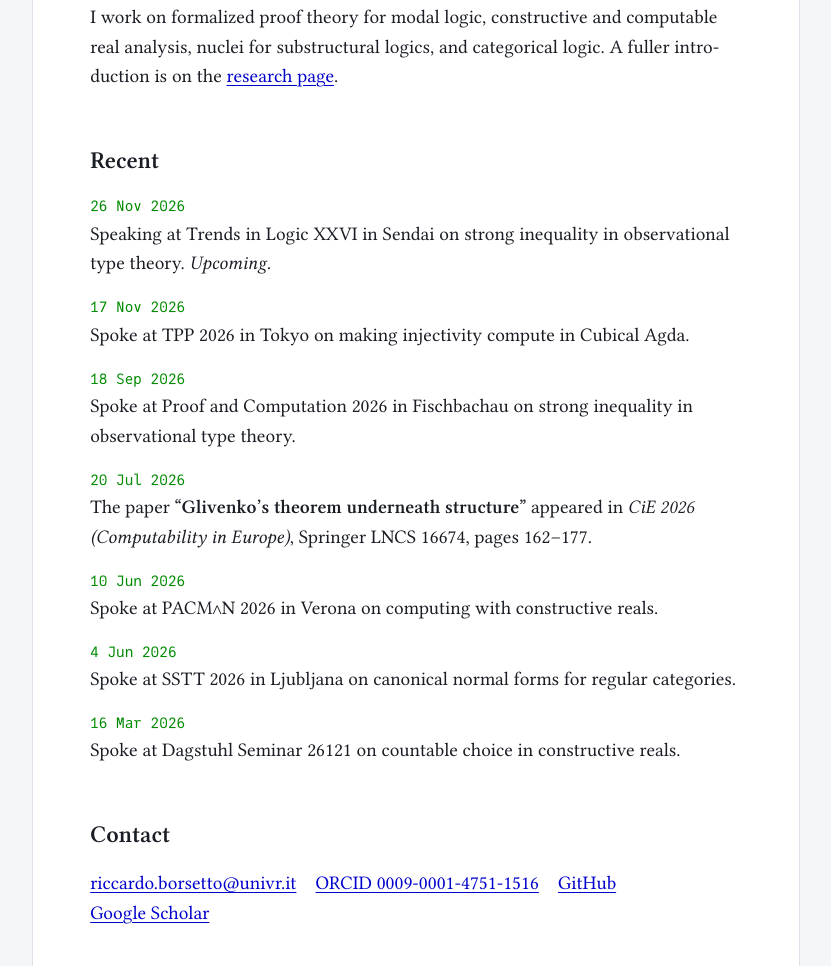
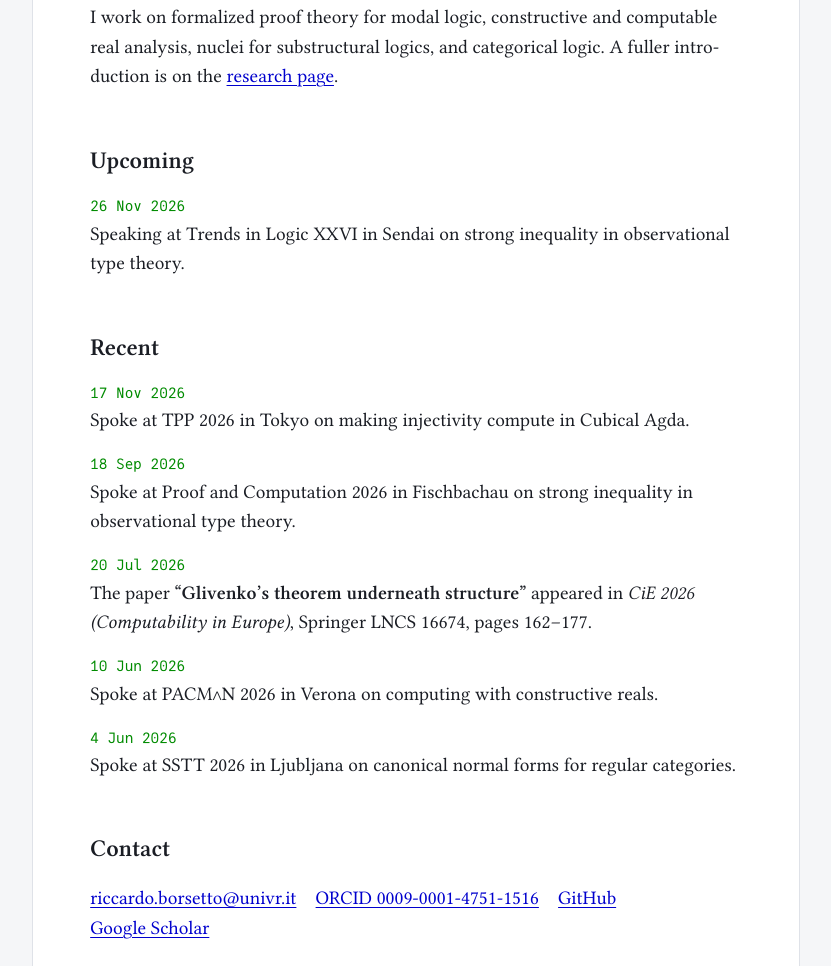
Before and after one commit to eapiova/eapiova.github.io, a plain HTML site: page agda/index.html in a window 1280 px wide. Shown: the part 397-1363 px from the top of the page, without its empty margins (378-1209 px from the left). Drawn offline with Linux system fonts and the light colour scheme.

Commit message:
Publish academic site

```diff
--- a/agda.css
+++ b/agda.css
@@ -186,6 +186,7 @@ li + li { margin-top: 0.3rem; }
 
 /* Entries: the date or label as a constructor-coloured stamp above. */
 ol.entries { margin: 0; padding: 0; list-style: none; }
+p.none { color: var(--muted); font-style: italic; }
 .entry { margin: 0 0 1.4rem; }
 .timeline .entry { margin-bottom: 0.9rem; }
 .entry .when {
--- a/agda/index.html
+++ b/agda/index.html
@@ -41,15 +41,17 @@
     <p class="signature"><code>homeBody : Date → List Block</code></p>
     <p>I am a PhD student at the Department of Computer Science of the University of Verona, where I started in October 2024. I am a member of the <a href="https://www.logicverona.it/">Logic group</a> led by Peter M. Schuster, advised by Margherita Zorzi and Isabella Mastroeni.</p>
     <p>I work on formalized proof theory for modal logic, constructive and computable real analysis, nuclei for substructural logics, and categorical logic. A fuller introduction is on the <a href="research.html">research page</a>.</p>
+    <h2 id="upcoming">Upcoming</h2>
+    <ol class="entries timeline">
+    <li class="entry"><time class="when" datetime="2026-11-26">26 Nov 2026</time><div class="what">Speaking at Trends in Logic XXVI in Sendai on strong inequality in observational type theory.</div></li>
+    </ol>
     <h2 id="recent">Recent</h2>
     <ol class="entries timeline">
-    <li class="entry"><time class="when" datetime="2026-11-26">26 Nov 2026</time><div class="what">Speaking at Trends in Logic XXVI in Sendai on strong inequality in observational type theory. <em>Upcoming.</em></div></li>
     <li class="entry"><time class="when" datetime="2026-11-17">17 Nov 2026</time><div class="what">Spoke at TPP 2026 in Tokyo on making injectivity compute in Cubical Agda.</div></li>
     <li class="entry"><time class="when" datetime="2026-09-18">18 Sep 2026</time><div class="what">Spoke at Proof and Computation 2026 in Fischbachau on strong inequality in observational type theory.</div></li>
     <li class="entry"><time class="when" datetime="2026-07-20">20 Jul 2026</time><div class="what">The paper <strong>“Glivenko’s theorem underneath structure”</strong> appeared in <em>CiE 2026 (Computability in Europe)</em>, Springer LNCS 16674, pages 162–177.</div></li>
     <li class="entry"><time class="when" datetime="2026-06-10">10 Jun 2026</time><div class="what">Spoke at PACM∧N 2026 in Verona on computing with constructive reals.</div></li>
     <li class="entry"><time class="when" datetime="2026-06-04">4 Jun 2026</time><div class="what">Spoke at SSTT 2026 in Ljubljana on canonical normal forms for regular categories.</div></li>
-    <li class="entry"><time class="when" datetime="2026-03-16">16 Mar 2026</time><div class="what">Spoke at Dagstuhl Seminar 26121 on countable choice in constructive reals.</div></li>
     </ol>
     <h2 id="contact">Contact</h2>
     <ul class="inline"><li><a href="&#109;&#97;&#105;&#108;&#116;&#111;&#58;&#114;&#105;&#99;&#99;&#97;&#114;&#100;&#111;&#46;&#98;&#111;&#114;&#115;&#101;&#116;&#116;&#111;&#64;&#117;&#110;&#105;&#118;&#114;&#46;&#105;&#116;" class="email">riccardo.borsetto@univr.it</a></li><li><a href="https://orcid.org/0009-0001-4751-1516">ORCID 0009-0001-4751-1516</a></li><li><a href="https://github.com/eapiova">GitHub</a></li><li><a href="https://scholar.google.com/citations?user=9rLY-WgAAAAJ">Google Scholar</a></li></ul>
--- a/style.css
+++ b/style.css
@@ -215,6 +215,7 @@ li + li { margin-top: 0.3rem; }
 /* Entries: dates and labels hang in the left margin ---------------------- */
 
 ol.entries { margin: 0; padding: 0; list-style: none; }
+p.none { color: var(--muted); font-style: italic; }
 
 .entry {
   display: grid;
```
Also changed, not shown: index.html (+4 -2 lines).
